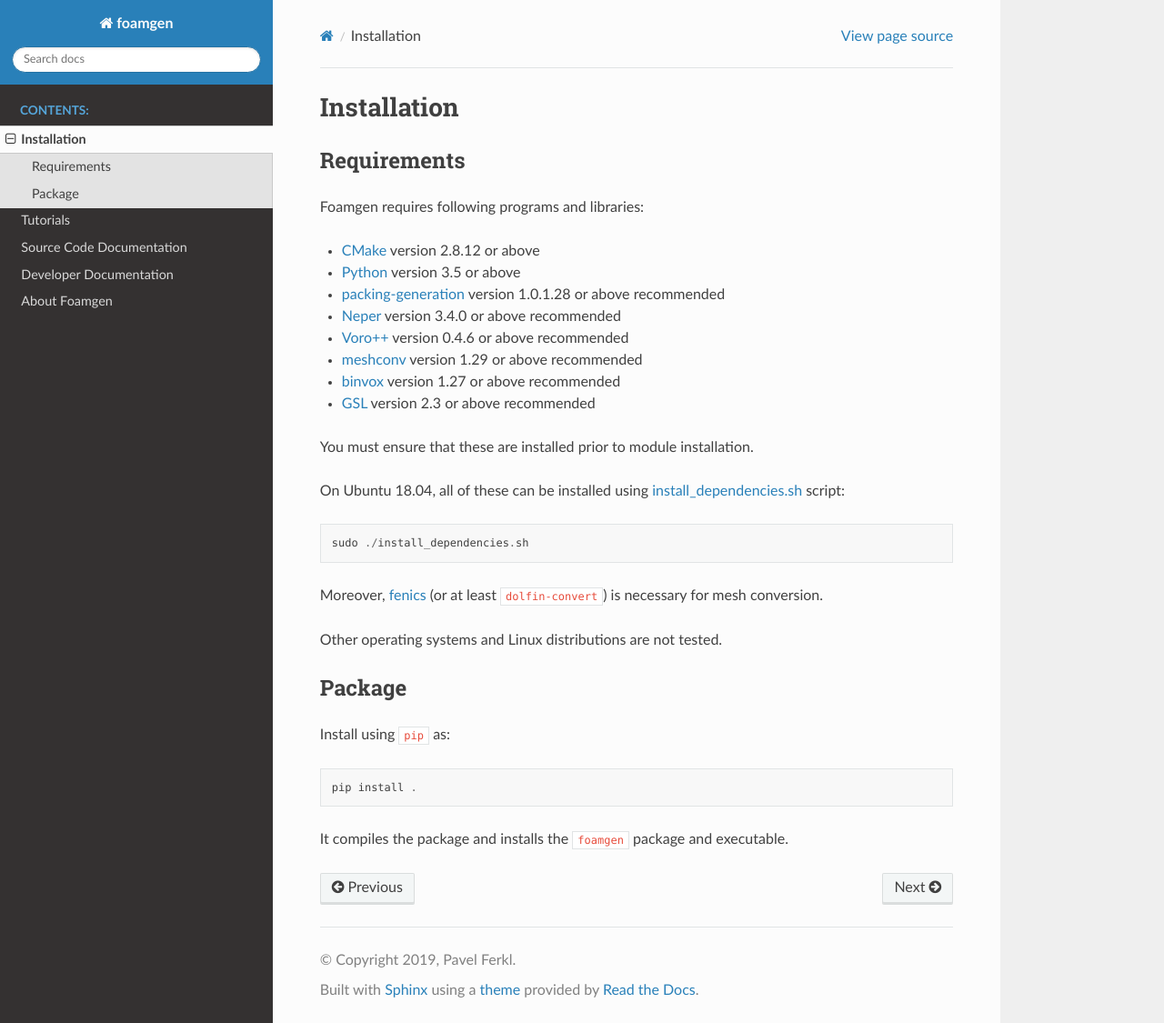
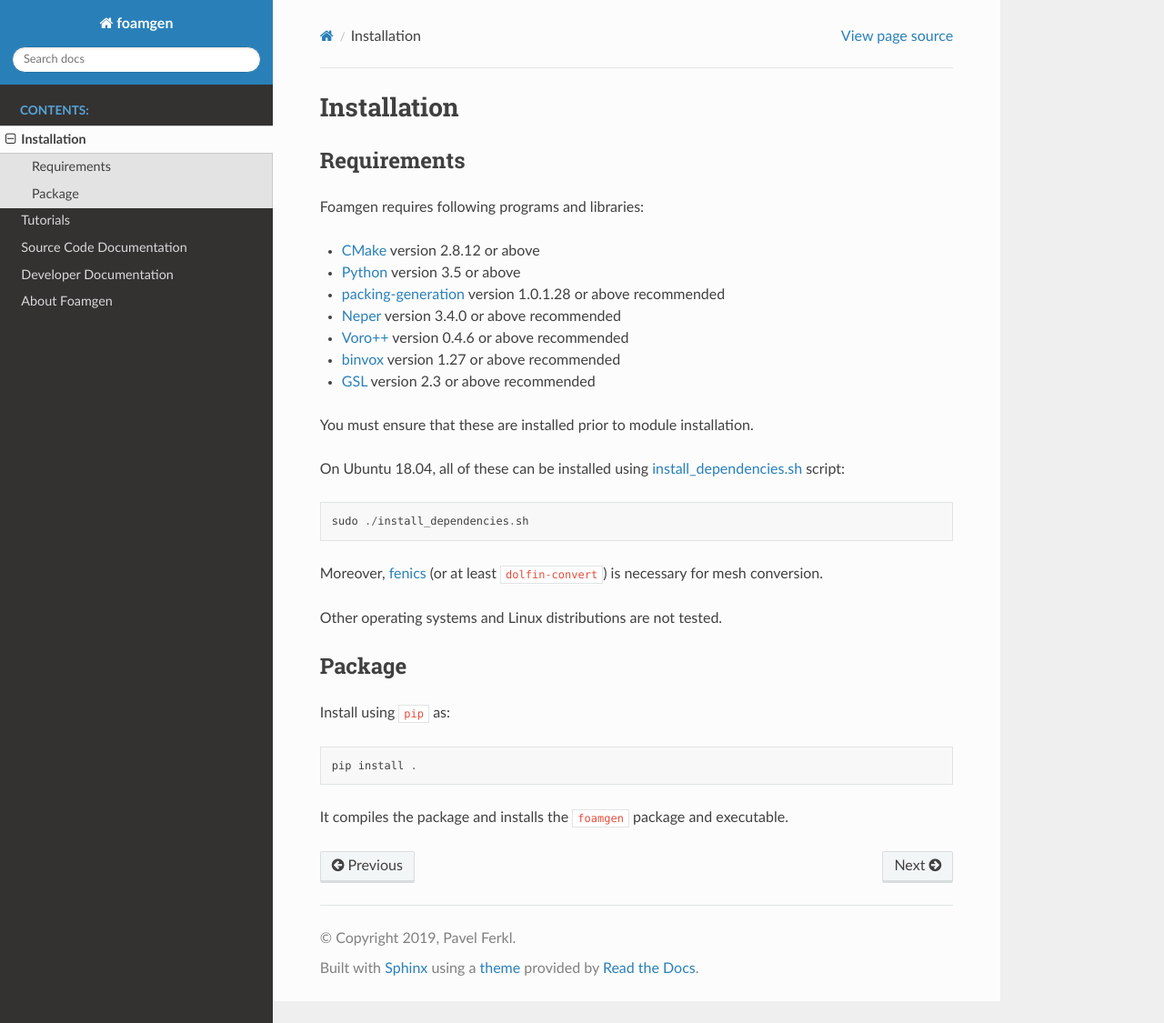
Before and after one commit to japaf/foamgen, a Sphinx documentation site: the page built from docs/source/install.rst, in a window 1280 px wide and 1125 px high. Shown: the whole window at 91% size. Built offline with Sphinx 7.4.7 and the Read the Docs theme 2.0.0, drawn with Linux system fonts in a browser that asks for light colours.

Commit message:
removing meshconv dependency

```diff
--- a/docs/source/install.rst
+++ b/docs/source/install.rst
@@ -14,8 +14,6 @@
   version 3.4.0 or above recommended
 * `Voro++ <http://math.lbl.gov/voro++/about.html>`_
   version 0.4.6 or above recommended
-* `meshconv <http://www.patrickmin.com/meshconv>`_
-  version 1.29 or above recommended
 * `binvox <http://www.patrickmin.com/binvox/>`_
   version 1.27 or above recommended
 * `GSL <http://www.gnu.org/software/gsl/>`_
```
Also changed, not shown: 1 other file.
